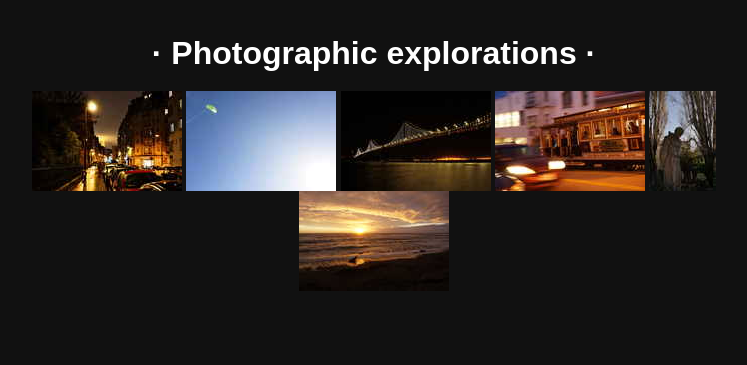
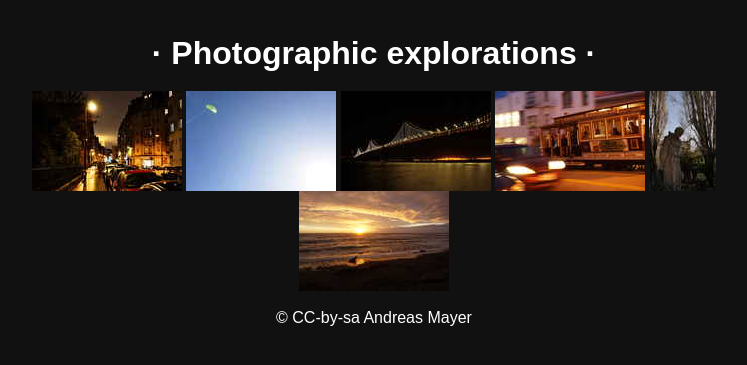
Before and after one commit to andim/andim.github.io, a Jekyll site: the page photography.html, which Jekyll copies as it is, in a window 1280 px wide. Shown: the top 365 px of the page, without its empty margins (266-1013 px from the left). Built offline with Jekyll 4.4.1, drawn with Linux system fonts in a browser that asks for light colours.

Commit message:
added license info to photo gallery

```diff
--- a/photography.html
+++ b/photography.html
@@ -56,5 +56,7 @@ document.getElementById('links').onclick = function (event) {
 
 <script src="gallery/js/blueimp-gallery.min.js"></script>
 
+<p>&copy; CC-by-sa Andreas Mayer</p>
+
 </body>
 </html>
```
